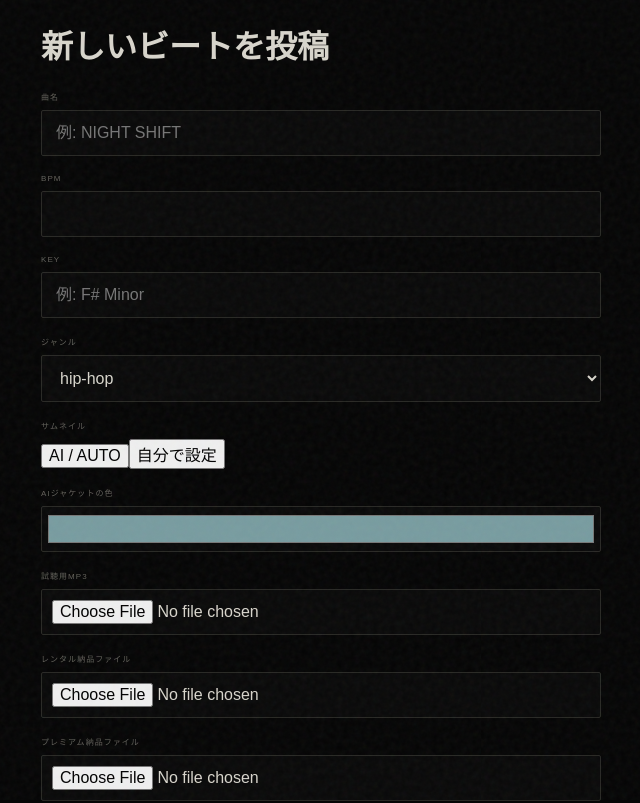
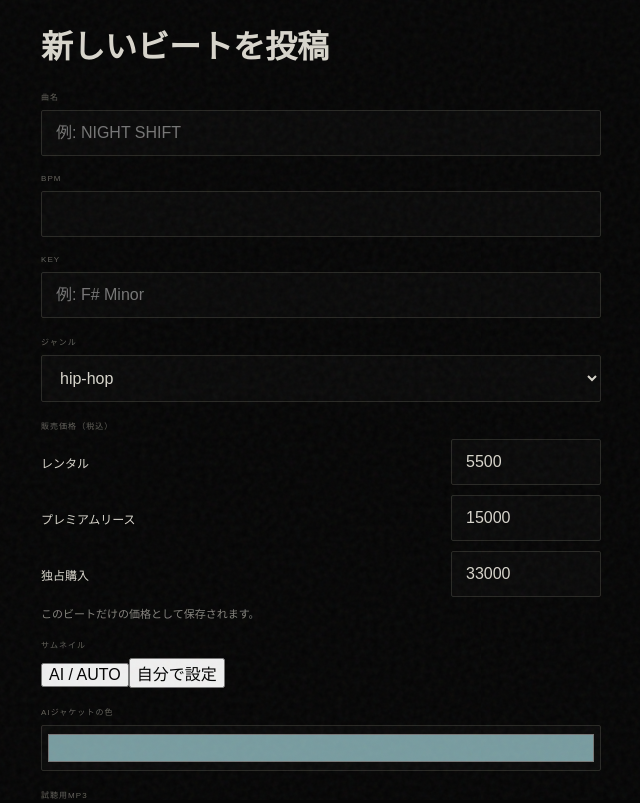
Before and after one commit to imkshigenari-dev/beatsstore-template, a Next.js app: page /dashboard/new in a window 1280 px wide. Shown: the top 803 px of the page, without its empty margins (319-959 px from the left). Built offline with nearby package versions, Linux system fonts and the light colour scheme.

Commit message:
feat: add beat pricing controls

```diff
--- a/app/dashboard/new/new-beat-form.js
+++ b/app/dashboard/new/new-beat-form.js
@@ -4,11 +4,14 @@ import { useState } from "react";
 import { useRouter } from "next/navigation";
 import { upload } from "@vercel/blob/client";
 
+const DEFAULT_PRICES = { rental: 5500, premium: 15000, exclusive: 33000 };
+
 export default function NewBeatForm({ genres }) {
   const [title, setTitle] = useState("");
   const [bpm, setBpm] = useState("");
   const [key, setKey] = useState("");
   const [genre, setGenre] = useState(genres[0] || "");
+  const [prices, setPrices] = useState(DEFAULT_PRICES);
   const [coverColor, setCoverColor] = useState("#789ca0");
   const [coverMode, setCoverMode] = useState("auto");
   const [coverFile, setCoverFile] = useState(null);
@@ -29,8 +32,6 @@ export default function NewBeatForm({ genres }) {
     const result = await upload(pathname, file, {
       access: "public",
       handleUploadUrl: "/api/dashboard/blob-upload",
-      // Vercel BlobのブラウザアップロードはPublic Blobで安定させる。
-      // 大きな音声はmultipartで分割アップロードする。
       contentType: file.type || undefined,
       onUploadProgress: (event) => {
         const percentage = Math.round(event?.percentage || 0);
@@ -41,6 +42,10 @@ export default function NewBeatForm({ genres }) {
     return result.url;
   }
 
+  function setPrice(id, value) {
+    setPrices((current) => ({ ...current, [id]: value }));
+  }
+
   async function handleSubmit() {
     if (!title.trim() || !bpm || !key.trim() || !previewFile) {
       setError("タイトル・BPM・Key・試聴用ファイルは必須です");
@@ -48,6 +53,10 @@ export default function NewBeatForm({ genres }) {
     }
     if (coverMode === "upload" && !coverFile) {
       setError("カスタムサムネイルを選択してください");
+      return;
+    }
+    if (Object.values(prices).some((price) => !Number.isInteger(Number(price)) || Number(price) < 0)) {
+      setError("価格は0円以上の整数で設定してください");
       return;
     }
 
@@ -64,9 +73,7 @@ export default function NewBeatForm({ genres }) {
       const rentalUrl = rentalFile ? await uploadFile(rentalFile, `deliverables/${id}/rental-${rentalFile.name}`, "レンタルMP3") : null;
       const premiumUrl = premiumFile ? await uploadFile(premiumFile, `deliverables/${id}/premium-${premiumFile.name}`, "プレミアムWAV") : null;
       const exclusiveUrl = exclusiveFile ? await uploadFile(exclusiveFile, `deliverables/${id}/exclusive-${exclusiveFile.name}`, "独占購入WAV") : null;
-      const thumbnailUrl = coverMode === "upload"
-        ? await uploadFile(coverFile, `thumbnails/${id}-cover`, "サムネイル")
-        : null;
+      const thumbnailUrl = coverMode === "upload" ? await uploadFile(coverFile, `thumbnails/${id}-cover`, "サムネイル") : null;
 
       const payload = {
         id,
@@ -74,6 +81,7 @@ export default function NewBeatForm({ genres }) {
         bpm: Number(bpm),
         key: key.trim(),
         genre,
+        prices: Object.fromEntries(Object.entries(prices).map(([id, value]) => [id, Number(value)])),
         coverColor,
         coverMode,
         thumbnailUrl,
@@ -108,6 +116,19 @@ export default function NewBeatForm({ genres }) {
       <div className="field"><label>BPM</label><input type="number" min="40" max="240" value={bpm} onChange={(e) => setBpm(e.target.value)} /></div>
       <div className="field"><label>Key</label><input value={key} onChange={(e) => setKey(e.target.value)} placeholder="例: F# Minor" /></div>
       <div className="field"><label>ジャンル</label><select value={genre} onChange={(e) => setGenre(e.target.value)}>{genres.map((g) => <option key={g} value={g}>{g}</option>)}</select></div>
+
+      <div className="field">
+        <label>販売価格（税込）</label>
+        <div style={{ display: "grid", gap: 10 }}>
+          {[["rental", "レンタル"], ["premium", "プレミアムリース"], ["exclusive", "独占購入"]].map(([id, label]) => (
+            <div key={id} style={{ display: "grid", gridTemplateColumns: "1fr 150px", gap: 10, alignItems: "center" }}>
+              <span style={{ fontFamily: "IBM Plex Mono", fontSize: 12 }}>{label}</span>
+              <input type="number" min="0" step="100" value={prices[id]} onChange={(e) => setPrice(id, e.target.value)} />
+            </div>
+          ))}
+        </div>
+        <p style={{ marginTop: 8, opacity: 0.6, fontSize: 11 }}>このビートだけの価格として保存されます。</p>
+      </div>
 
       <div className="field">
         <label>サムネイル</label>
```
